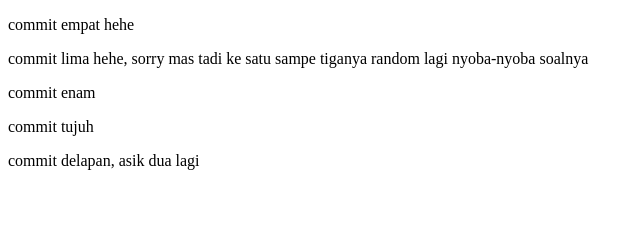
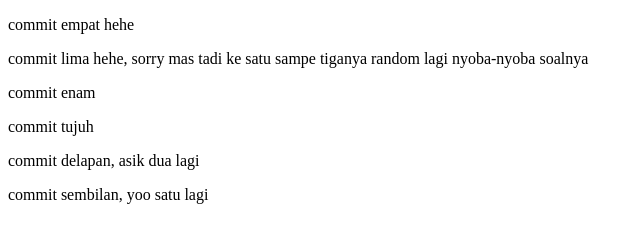
Before and after one commit to YuSetiawan/latihan_git, a plain HTML site: page index.html in a window 1280 px wide. Shown: the whole page, without its empty margins (0-644 px from the left). Drawn offline with Linux system fonts and the light colour scheme.

Commit message:
commit sembilan

```diff
--- a/index.html
+++ b/index.html
@@ -12,5 +12,6 @@
     <p>commit enam</p>
     <p>commit tujuh</p>
     <p>commit delapan, asik dua lagi</p>
+    <p>commit sembilan, yoo satu lagi</p>
   </body>
 </html>
```
